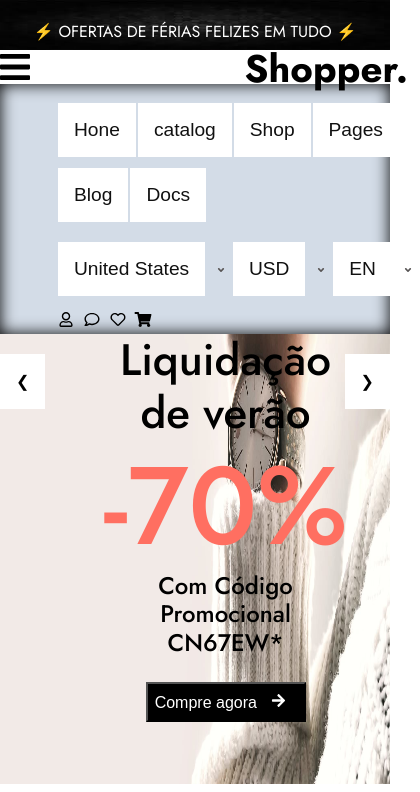
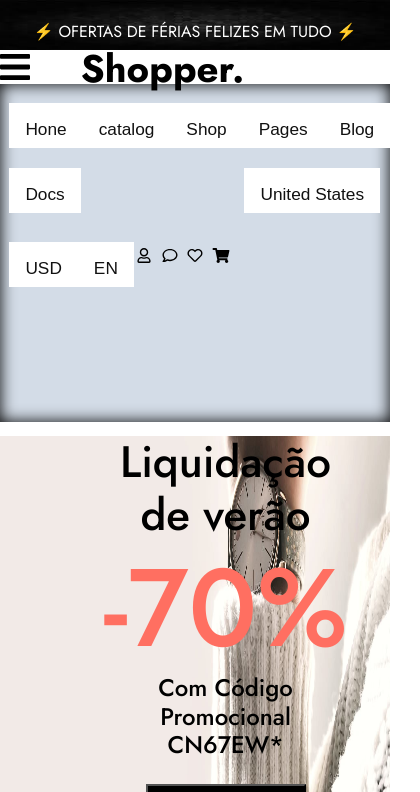
Before and after one commit to mjpfelicia/Shopper, a plain HTML site: page index.html in a window 390 px wide. Both pictures are taken after a click on the link 195 px from the left and 67 px from the top of the page. Shown: the top 792 px of the page, 420 px wide, since content can reach past the window. Drawn offline with Linux system fonts and the light colour scheme.

Commit message:
melhorias

```diff
--- a/style.css
+++ b/style.css
@@ -963,19 +963,20 @@ footer {
         display: block;
     }
     .menu {
-        height: auto;
+        height: 40vh;
         background: #d3dce7;
         box-shadow: inset 0 0 1em;
     }
-    .dropdown {
-        width: 100%;
+    .dropbtn {
         height: 45px;
-        padding-left: 2px;
+        font-size: 0.9em;
+    }
+    .img-dropbtn {
+        display: none;
     }
     .titulo-shopper {
         position: relative;
         bottom: 3.3em;
-        left: 1em;
     }
     .link-coluna-footer1 li {
         font-size: 0.7em;
@@ -983,7 +984,7 @@ footer {
     li {
         position: relative;
         padding-bottom: 1em;
-        left: 10em;
+        left: 7em;
         top: 1em;
     }
     .menu-display {
@@ -993,11 +994,15 @@ footer {
         gap: 0px;
         flex-wrap: wrap;
         position: relative;
-        right: 136px;
+        right: 125px;
     }
     .prev,
     .next {
-        top: 42%;
+        top: 95%;
+        padding-left: 0px;
+    }
+    .carrossel {
+        margin-top: 0.9em;
     }
     .conteudo-slide-1,
     .conteudo-slide-2,
```
